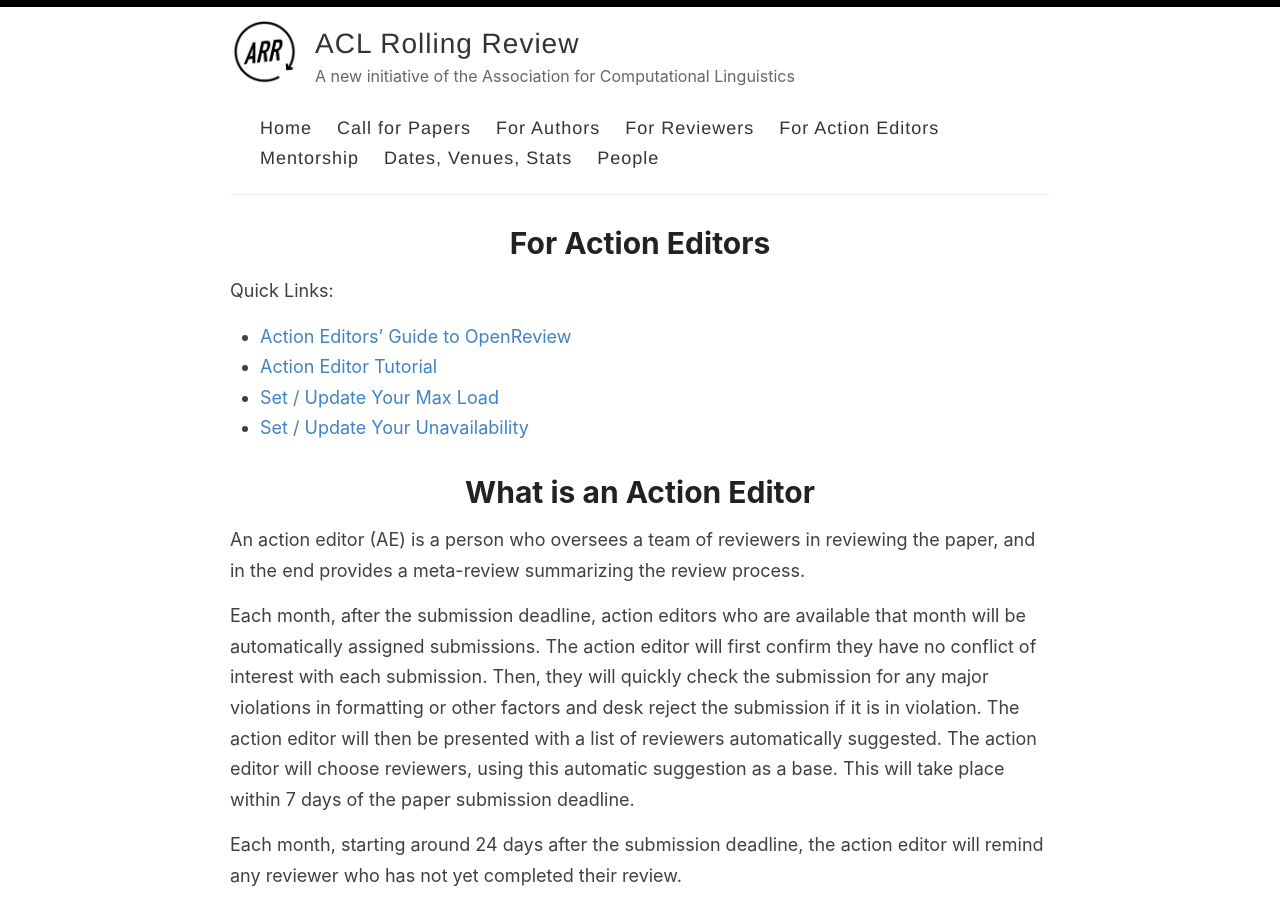
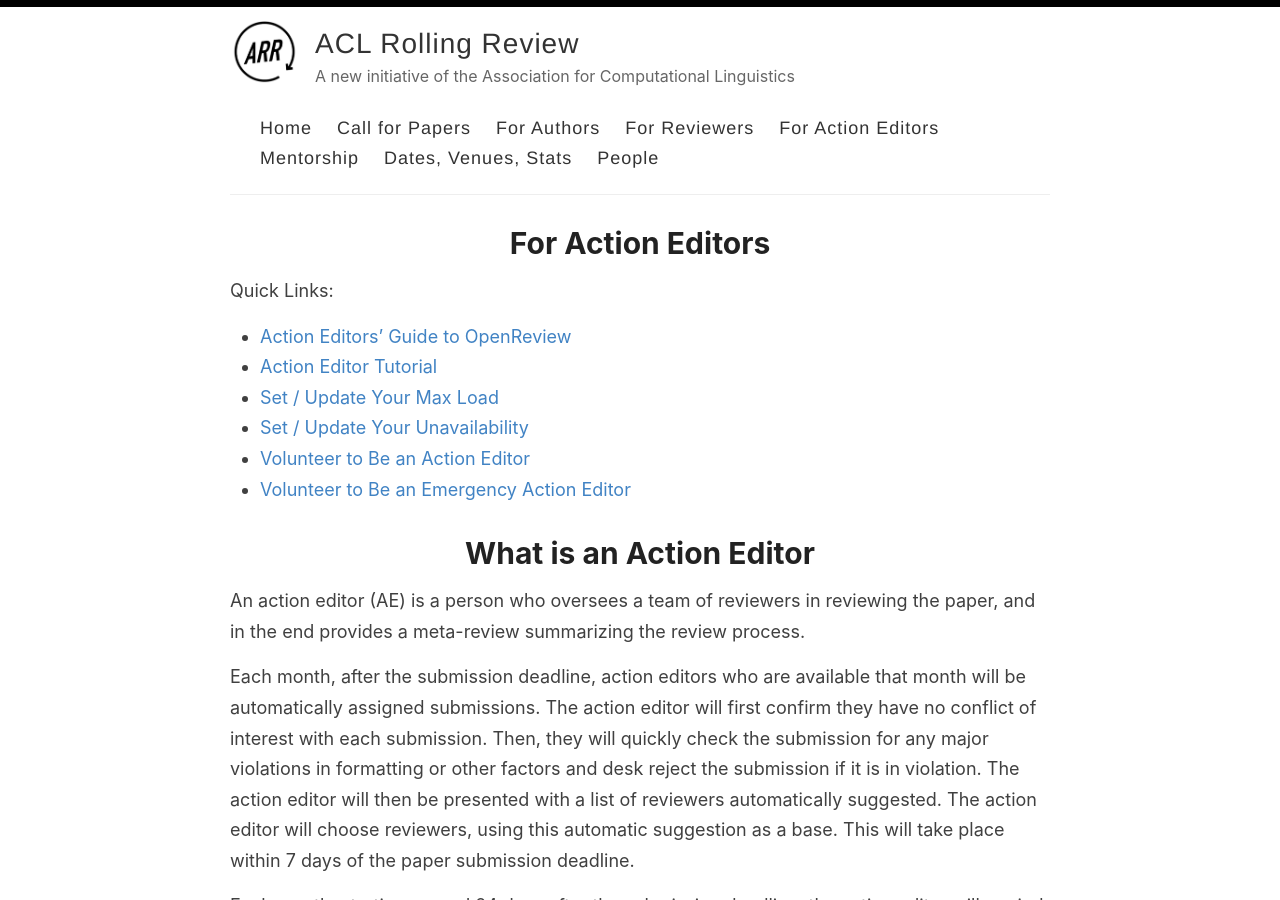
Before and after one commit to amitmerchant1990/reverie, a Jekyll site: the page built from aes.md, in a window 1280 px wide and 900 px high. Built offline with Jekyll 4.4.1, drawn with Linux system fonts in a browser that asks for light colours.

Commit message:
Update aes.md

```diff
--- a/aes.md
+++ b/aes.md
@@ -9,6 +9,8 @@
 * [Action Editor Tutorial](/aetutorial)
 * [Set / Update Your Max Load](https://cutt.ly/8UBv5p1)
 * [Set / Update Your Unavailability](https://cutt.ly/SUBv17v)
+* [Volunteer to Be an Action Editor](https://cutt.ly/eIsbeI0)
+* [Volunteer to Be an Emergency Action Editor](https://cutt.ly/KOhbzE1)
 
 # What is an Action Editor
 
```
